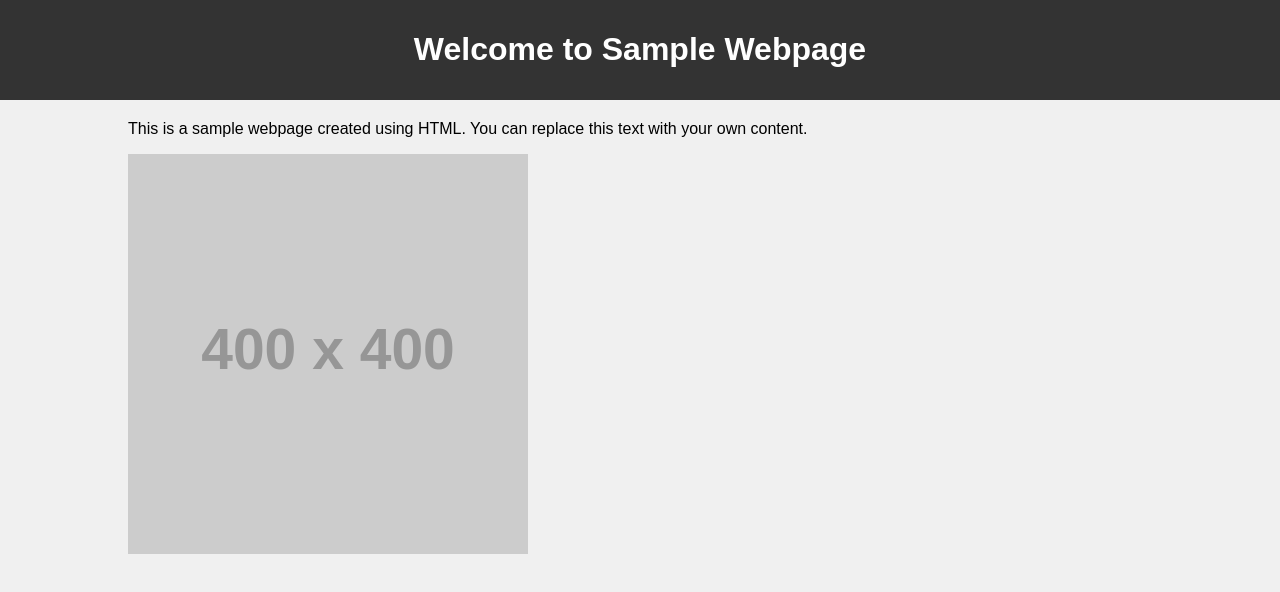
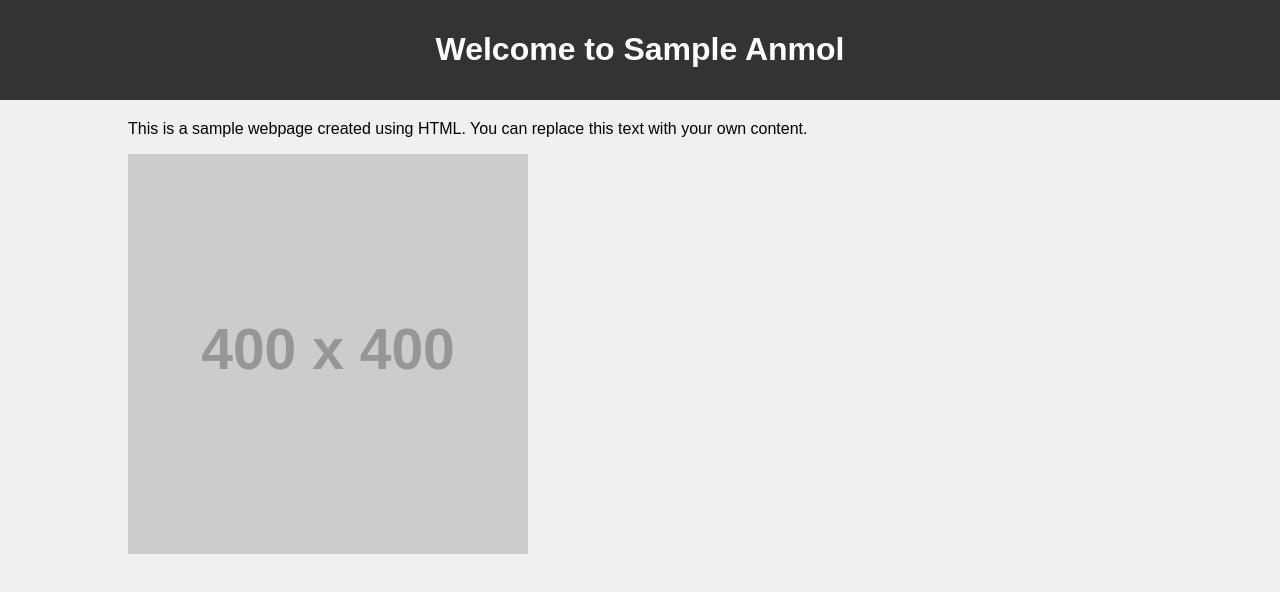
Before and after one commit to Anmoltrainer/sampleaction, a plain HTML site: page index.html in a window 1280 px wide. Drawn offline with Linux system fonts and the light colour scheme; placeholder pictures from the web are drawn by us.

Commit message:
Update index.html

```diff
--- a/index.html
+++ b/index.html
@@ -31,7 +31,7 @@
 <body>
 
 <header>
-    <h1>Welcome to Sample Webpage</h1>
+    <h1>Welcome to Sample Anmol</h1>
 </header>
 
 <div class="container">
```
